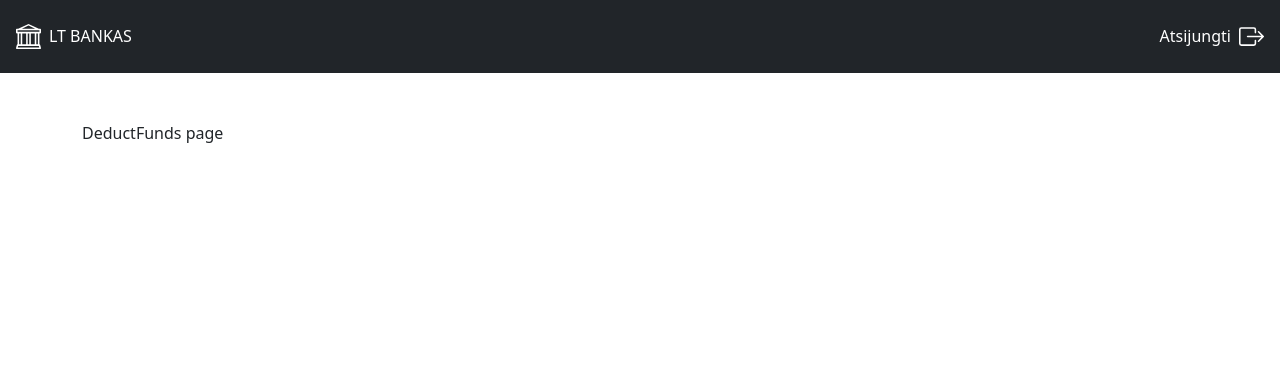
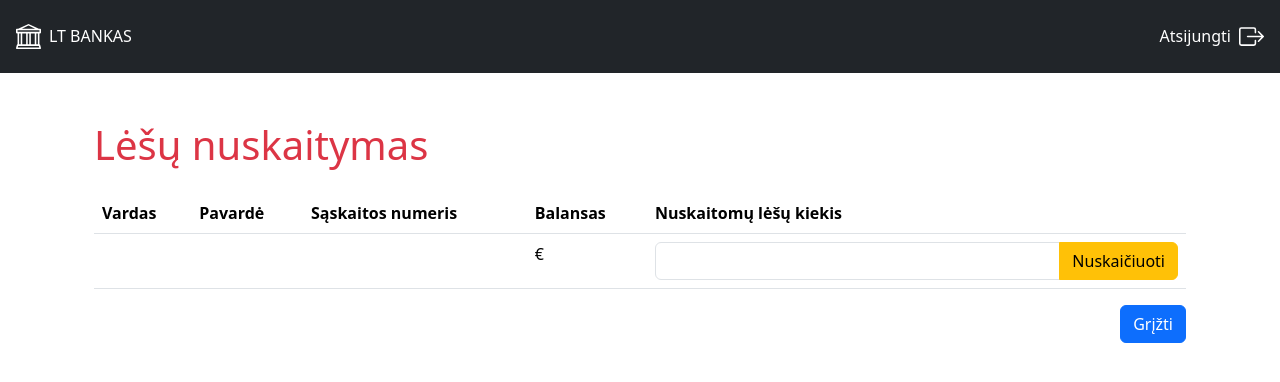
Before and after one commit to Dovidze/VilniusCodingBG-VirtualusBankas, a React (Vite) app in the folder client/: page /deduct-funds/1 in a window 1280 px wide. Shown: the top 382 px of the page. Built offline with nearby package versions, Linux system fonts and the light colour scheme; no server answers.

Commit message:
fully functional third page (deductFunds) + some changes on the second page (addFunds)

```diff
--- a/client/src/pages/AddFunds.jsx
+++ b/client/src/pages/AddFunds.jsx
@@ -1,6 +1,7 @@
 import axios from 'axios';
 import { useState, useEffect } from 'react';
 import { useNavigate, useParams } from 'react-router-dom';
+import { Link } from 'react-router-dom';
 import { extractFormData } from '../helpers/util.js';
 
 const AddFunds = () => {
@@ -24,11 +25,15 @@ const AddFunds = () => {
 
     //Tikrinama Input lauko reikšmė
     const handleInputChange = (e) => {
-        const value = e.target.value;
-        if (value === '' || /^[0-9]+$/.test(value)) {
+        let value = e.target.value;
+
+        value = value.replace(',', '.');
+
+        if (value === '' || /^[0-9]*(\.[0-9]{0,2})?$/.test(value)) {
             setBalance(value);
         }
     };
+
 
     //Pridedama ivesta reikšmė prie senos, ir atnaujinama duomenų bazėje
     const handleSubmit = (e) => {
@@ -59,7 +64,7 @@ const AddFunds = () => {
     return (
         <>
             <div className="container">
-                <h1>Lėšų pridėjimas</h1>
+                <h1 className='text-success'>Lėšų pridėjimas</h1>
 
                 {alert.message &&
                     <div className={"mt-4 alert alert-" + alert.status}>
@@ -67,6 +72,7 @@ const AddFunds = () => {
                     </div>
                 }
                 {alert.status !== 'danger' &&
+                    <div>
                         <table className="table mt-4">
                             <thead>
                                 <tr>
@@ -87,7 +93,7 @@ const AddFunds = () => {
                                         <form onSubmit={handleSubmit}>
                                             <div className="input-group">
                                                 <input
-                                                type="Number"
+                                                    type="text"
                                                     className="form-control"
                                                     name="accountsBalance"
                                                     onInput={handleInputChange}
@@ -95,13 +101,22 @@ const AddFunds = () => {
                                                     required
                                                     defaultValue={data.accountsBalance}
                                                 />
-                                            <button className="btn btn-primary">Pridėti</button>
+                                                <button className="btn btn-success">Pridėti</button>
                                             </div>
                                         </form>
                                     </td>
                                 </tr>
                             </tbody>
                         </table>
+                        <div className='d-flex justify-content-end'>
+                            <Link
+                                to={"/"}
+                                className="btn btn-primary"
+                            >
+                                Grįžti
+                            </Link>
+                        </div>
+                    </div>
                 }
             </div>
         </>
--- a/client/src/pages/DeductFunds.jsx
+++ b/client/src/pages/DeductFunds.jsx
@@ -1,10 +1,128 @@
+import axios from 'axios';
+import { useState, useEffect } from 'react';
+import { useNavigate, useParams } from 'react-router-dom';
+import { Link } from 'react-router-dom';
+import { extractFormData } from '../helpers/util.js';
 
 const DeductFunds = () => {
+    const [data, setData] = useState({});
+    const [alert, setAlert] = useState({});
+    const [balance, setBalance] = useState('');
+    const navigate = useNavigate();
+    const { id } = useParams();
+
+    useEffect(() => {
+        axios.get('/api/account/' + id)
+        .then(resp => setData({
+            ...resp.data,
+            accountsBalance: resp.data.accountsBalance
+        }))
+        .catch(err => setAlert({
+            message: err.response.data,
+            status: 'danger'
+        }));
+    }, []);
+
+    //Tikrinama Input lauko reikšmė
+    const handleInputChange = (e) => {
+        let value = e.target.value;
+
+        value = value.replace(',', '.');
+
+        if (value === '' || /^[0-9]*(\.[0-9]{0,2})?$/.test(value)) {
+            setBalance(value);
+        }
+    };
+
+    //Atimama ivesta reikšmė prie senos, ir atnaujinama duomenų bazėje
+    const handleSubmit = (e) => {
+        e.preventDefault();
+
+        const formData = extractFormData(e.target);
+
+        //Tikrinama ar nauja reikšmė mažesnė už 0, jei taip tai prilyginama 0
+        let updatedData = 0;
+        const newBalance = parseFloat(data.accountsBalance) - parseFloat(formData.accountsBalance);
+        if(newBalance < 0)  updatedData = { ...formData, accountsBalance: 0 }
+        else updatedData = { ...formData, accountsBalance: newBalance };
+
+        axios.put('/api/account/' + id, updatedData)
+        .then(resp => {
+            setAlert({
+                message: resp.data,
+                status: 'success'
+            });
+
+            setTimeout(() => {
+                navigate('/');
+            }, 1500);
+        })
+        .catch(err => setAlert({
+            message: err.response.data,
+            status: 'danger'
+        }));
+    }
+
 
 
     return (
         <>
-            <p>DeductFunds page</p>
+           <div className="container">
+                <h1 className='text-danger'>Lėšų nuskaitymas</h1>
+
+                {alert.message &&
+                    <div className={"mt-4 alert alert-" + alert.status}>
+                        {alert.message}
+                    </div>
+                }
+                {alert.status !== 'danger' &&
+                    <div>
+                        <table className="table mt-4">
+                            <thead>
+                                <tr>
+                                    <th>Vardas</th>
+                                    <th>Pavardė</th>
+                                    <th>Sąskaitos numeris</th>
+                                    <th>Balansas</th>
+                                    <th>Nuskaitomų lėšų kiekis</th>
+                                </tr>
+                            </thead>
+                            <tbody>
+                                <tr>
+                                    <td>{data.firstName}</td>
+                                    <td>{data.lastName}</td>
+                                    <td>{data.accountNumber}</td>
+                                    <td>{data.accountsBalance} €</td>
+                                    <td>
+                                        <form onSubmit={handleSubmit}>
+                                            <div className="input-group">
+                                                <input
+                                                    type="text"
+                                                    className="form-control"
+                                                    name="accountsBalance"
+                                                    onInput={handleInputChange}
+                                                    value={balance}
+                                                    required
+                                                    defaultValue={data.accountsBalance}
+                                                />
+                                                <button className="btn btn-warning">Nuskaičiuoti</button>
+                                            </div>
+                                        </form>
+                                    </td>
+                                </tr>
+                            </tbody>
+                        </table>
+                        <div className='d-flex justify-content-end'>
+                            <Link
+                                to={"/"}
+                                className="btn btn-primary"
+                            >
+                                Grįžti
+                            </Link>
+                        </div>
+                    </div>
+                }
+            </div>
         </>
     )
 }
--- a/client/src/pages/Home.jsx
+++ b/client/src/pages/Home.jsx
@@ -74,7 +74,7 @@ const Home = () => {
                                                 to={"/deduct-funds/" + value._id}
                                                 className="btn btn-warning"
                                             >
-                                              Nuskaituoti lėšas
+                                              Nuskaičiuoti lėšas
                                             </Link>
                                             <button
                                                 className="btn btn-danger"
```
Lines whose indentation alone changed are shown as unchanged.
